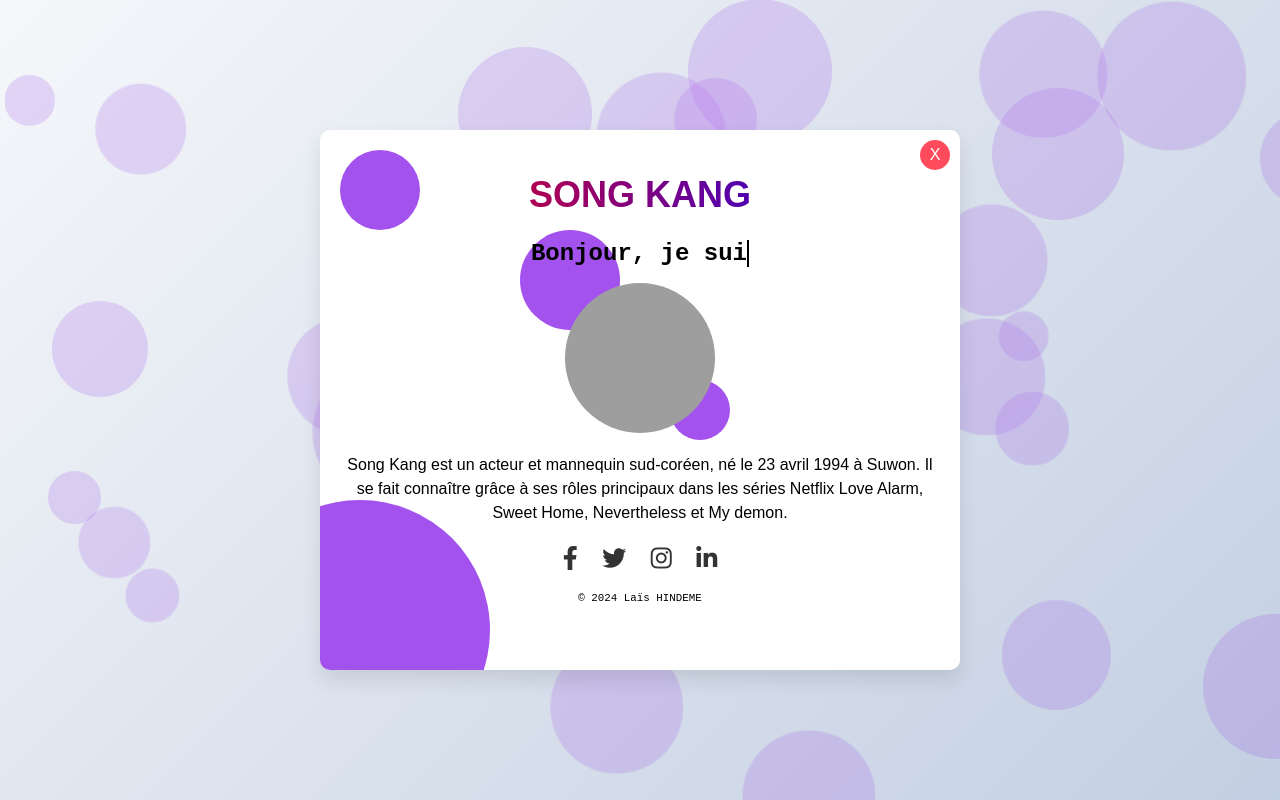
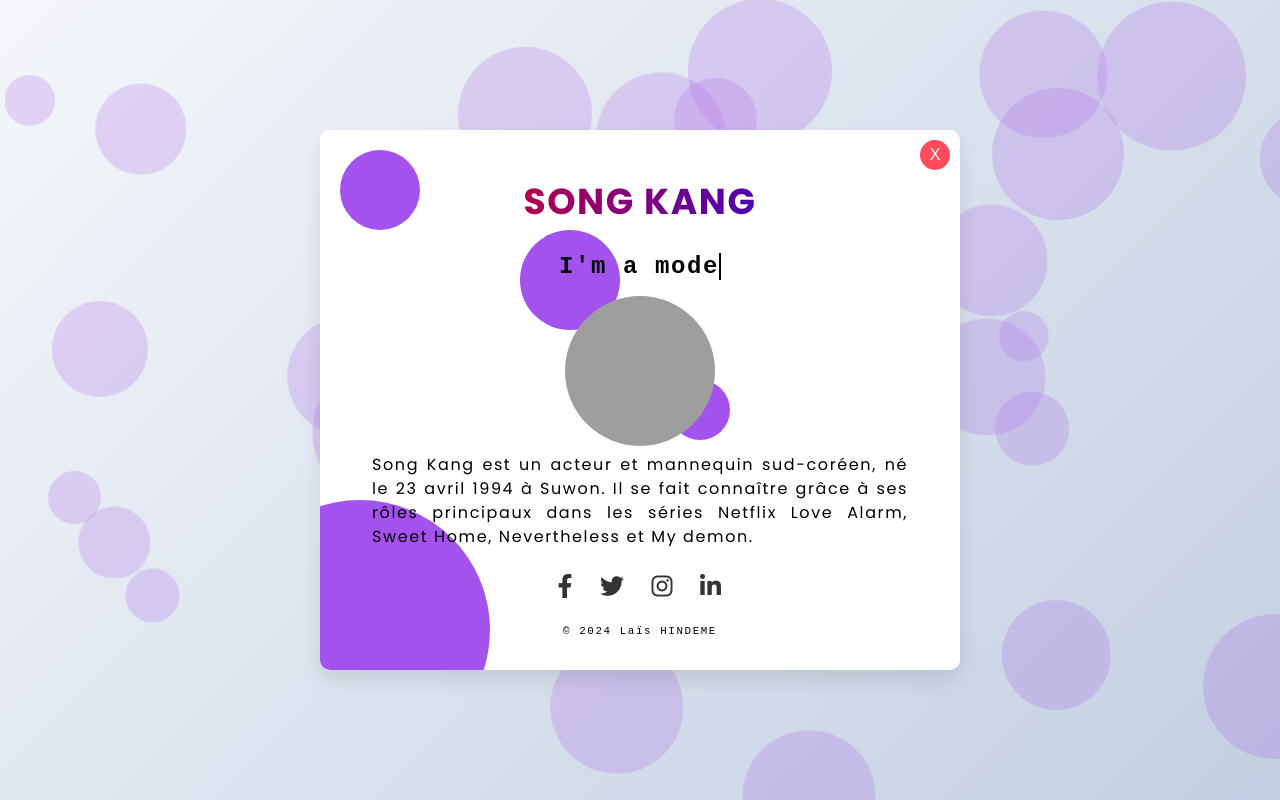
Before and after one commit to Bignon7/Personal-Page-2024, a plain HTML site: page index.html in a window 1280 px wide. Both pictures are taken after a click on the button "Afficher le profil". Drawn offline with Linux system fonts and the light colour scheme; grey boxes are pictures that could not be loaded.

Commit message:
Font and overflow

```diff
--- a/index.html
+++ b/index.html
@@ -4,6 +4,10 @@
     <meta charset="UTF-8" />
     <meta name="viewport" content="width=device-width, initial-scale=1.0" />
     <title>ASHEL's PAGE</title>
+    <link
+      href="https://fonts.googleapis.com/css2?family=Poppins:ital,wght@0,100;0,200;0,300;0,400;0,500;0,600;0,700;0,800;0,900;1,100;1,200;1,300;1,400;1,500;1,600;1,700;1,800;1,900&display=swap"
+      rel="stylesheet"
+    />
     <link
       rel="stylesheet"
       href="https://cdnjs.cloudflare.com/ajax/libs/font-awesome/6.0.0-beta3/css/all.min.css"
@@ -44,7 +48,7 @@
       </div>
       <div class="card-content profile-card" id="content3">
         <img src="pic.jpg" alt="Photo de Profil" id="profileImage" />
-        <p style="line-height: 1.5">
+        <p style="line-height: 1.5; text-align: justify; margin: 0 2rem">
           Song Kang est un acteur et mannequin sud-coréen, né le 23 avril 1994 à
           Suwon. Il se fait connaître grâce à ses rôles principaux dans les
           séries Netflix Love Alarm, Sweet Home, Nevertheless et My demon.
--- a/script.js
+++ b/script.js
@@ -65,9 +65,9 @@ window.addEventListener("click", (event) => {
 // Typing effect
 const textDisplay = document.getElementById("textDisplay");
 const phrases = [
-  "Bonjour, je suis développeur.",
-  "Je crée des sites web.",
-  "Bienvenue sur mon profil.",
+  "Hi, I'm an actor.",
+  "I'm a model.",
+  "Welcome to my profile page.",
 ];
 let currentPhraseIndex = 0;
 let currentLetterIndex = 0;
--- a/style.css
+++ b/style.css
@@ -3,9 +3,10 @@ html {
   margin: 0;
   padding: 0;
   height: 100%;
-  overflow: hidden;
+  overflow: auto;
   display: flex;
-  font-family: "Arial", sans-serif;
+  font-family: "Poppins", sans-serif;
+  letter-spacing: 0.1rem;
   justify-content: center;
   align-items: center;
   background: linear-gradient(135deg, #f5f7fa, #c3cfe2);
```
